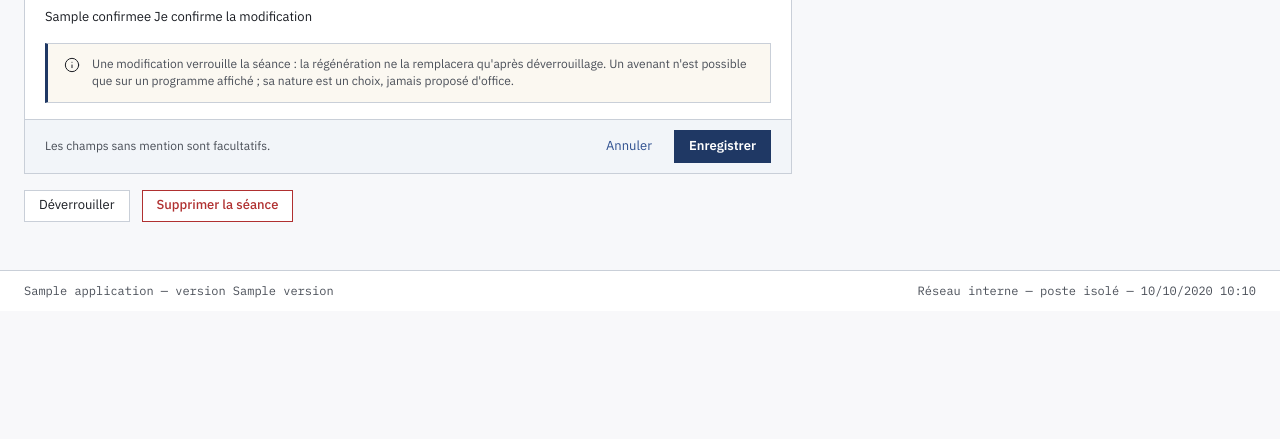
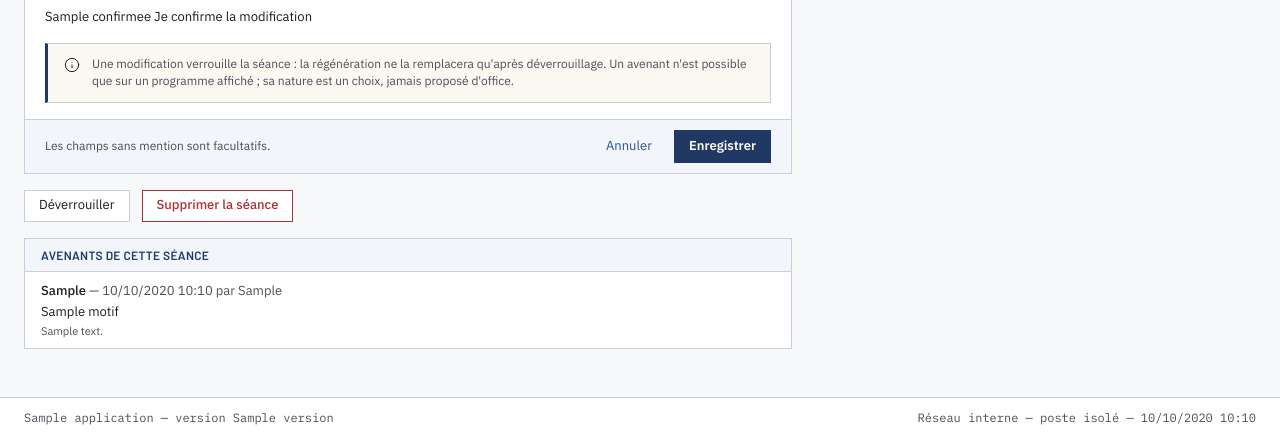
Before and after one commit to Cissemamoudou10/projet-cit, a Django app: template app/planification/templates/planification/modifier_seance.html in a window 1280 px wide. Shown: the part 635-1074 px from the top of the page. Before the commit the page ends 933 px from the top, so only its background shows below. Run offline with Django 5.2, Linux system fonts and the light colour scheme; the template is opened without the code that fills it: most values are stand-ins (such as "Sample title", 1, 10 or a date in 2020).

Commit message:
Rend les avenants d'une séance consultables, nommés et repérés en grille (K9)
RECETTE-01, A5 : sur un programme affiché, l'avenant d'une séance
(remplacement I6 -> I8 posé par le chargeur) n'était consultable nulle
part depuis la séance.

L'écran de modification d'une séance liste désormais ses avenants
(nature, motif, auteur, date, détail avant/après — modifier_seance.html,
views_seance.py). Dans la liste des avenants du programme, chaque avenant
nomme sa séance (jour, créneau réel, brigade, matière —
circuit_affichage.py prefetch les brigades de la séance, consultation_
programme.html). Une séance qui porte un avenant est repérée dans la
grille par une marque discrète (icône #avenant de la planche existante),
calculée sans requête supplémentaire par cellule
(selectors_consultation.py::_seances_avec_avenant, une requête pour toute
la grille).

Tests ajoutés : test_avenants_visibles.py (avenant visible sur la séance,
absent si elle n'en porte pas, nommé dans la liste du programme, marque
dans la grille).

Co-Authored-By: Claude Sonnet 5 <noreply@anthropic.com>
Claude-Session: https://claude.ai/code/session_01N9FCg6A8fkfw5ggkFjDRXj

```diff
--- a/app/planification/circuit_affichage.py
+++ b/app/planification/circuit_affichage.py
@@ -74,5 +74,6 @@ def contexte_circuit(programme, utilisateur):
         "motif_rejet_visible": motif_rejet_visible(programme),
         "avenants": Avenant.objects.filter(seance__programme=programme)
         .select_related("seance__element_referentiel__matiere")
+        .prefetch_related("seance__lignes__brigade")
         .order_by("pk"),
     }
--- a/app/planification/templates/planification/modifier_seance.html
+++ b/app/planification/templates/planification/modifier_seance.html
@@ -83,4 +83,28 @@
     </button>
   </form>
 </section>
+
+{% if avenants %}
+<section class="mt-4 max-w-3xl border border-gris-trait bg-fond-bloc">
+  <p class="border-b border-gris-trait bg-fond-bande px-4 py-2 font-titre text-xs font-semibold
+            uppercase tracking-wide text-marine-900">
+    Avenants de cette séance
+  </p>
+  <ul class="divide-y divide-gris-trait px-4">
+    {% for avenant in avenants %}
+      <li class="py-2.5 text-sm">
+        <p>
+          <span class="font-medium text-encre">{{ avenant.get_nature_display }}</span>
+          <span class="text-gris-lecture"> — {{ avenant.cree_le|date:"d/m/Y H:i" }}{% if avenant.cree_par %}
+            par {{ avenant.cree_par }}{% endif %}</span>
+        </p>
+        <p class="mt-0.5 text-encre">{{ avenant.motif }}</p>
+        {% if avenant.detail %}
+          <p class="mt-0.5 text-2xs text-gris-lecture">{{ avenant.detail }}</p>
+        {% endif %}
+      </li>
+    {% endfor %}
+  </ul>
+</section>
+{% endif %}
 {% endblock %}
```
Also changed, not shown: app/planification/selectors_consultation.py (+15 -1 lines), app/planification/templates/planification/consultation_programme.html (+10 -0 lines), app/planification/tests/test_avenants_visibles.py (added, +98 -0 lines), app/planification/views_seance.py (+6 -1 lines).
